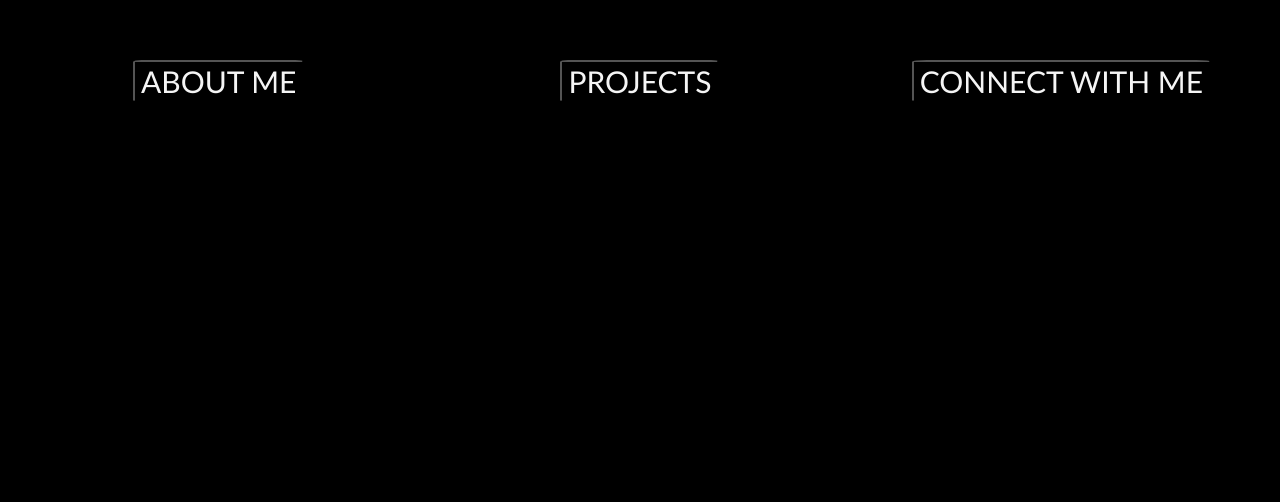
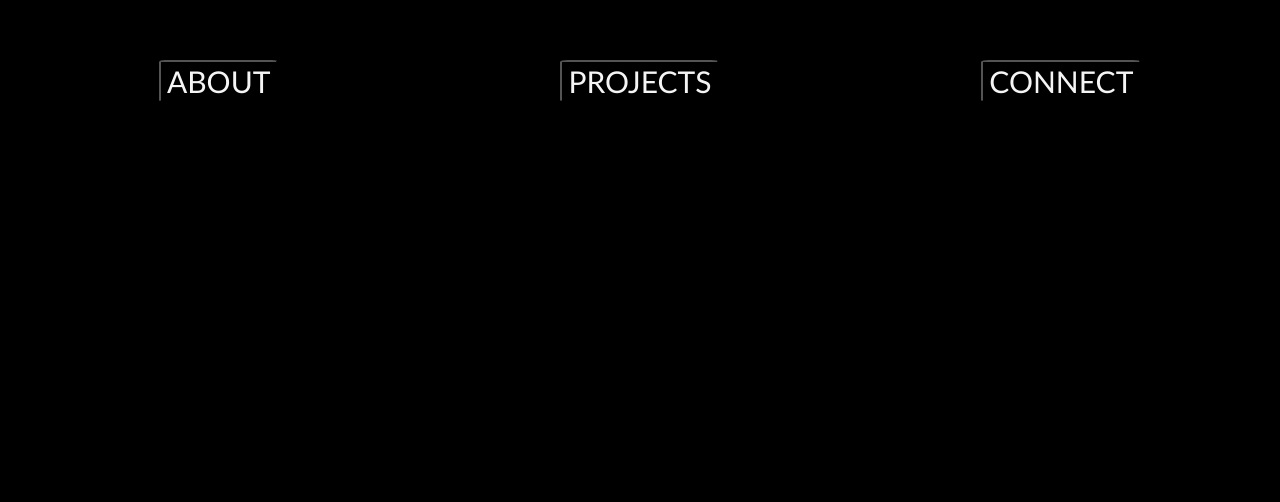
Before and after one commit to Emily-GitHub/my-portfolio-website, a plain HTML site: page index.html in a window 1280 px wide. Shown: the part 124-626 px from the top of the page. Drawn offline with Linux system fonts and the light colour scheme.

Commit message:
Final Edits

```diff
--- a/index.html
+++ b/index.html
@@ -14,7 +14,7 @@
             <article>
                 <div class="container">
                     <div class="section">
-                        <button type="button" class="button" onclick="displayAbout()">ABOUT ME</button>
+                        <button type="button" class="button" onclick="displayAbout()">ABOUT</button>
                         <div id="aboutReveal">
                             <p>Hi, I’m Emily! I’m a front-end developer based in Melbourne, Australia. I am passionate about creating websites with aesthetically pleasing layouts, good UX design and responsive pages.</p>
                         </div>
@@ -28,7 +28,7 @@
                         </div>
                     </div>
                     <div class="section">
-                        <button type="button" class="button" onclick="displayConnect()">CONNECT WITH ME</button>
+                        <button type="button" class="button" onclick="displayConnect()">CONNECT</button>
                         <div id="connectReveal">
                             <p>Please contact me at: <a href = "mailto: emilyt62@gmail.com">emilyt62@gmail.com</a></p>
                             <p>Or visit my GitHub at: <a href="https://github.com/Emily-GitHub">https://github.com/Emily-GitHub</a></p>
```
